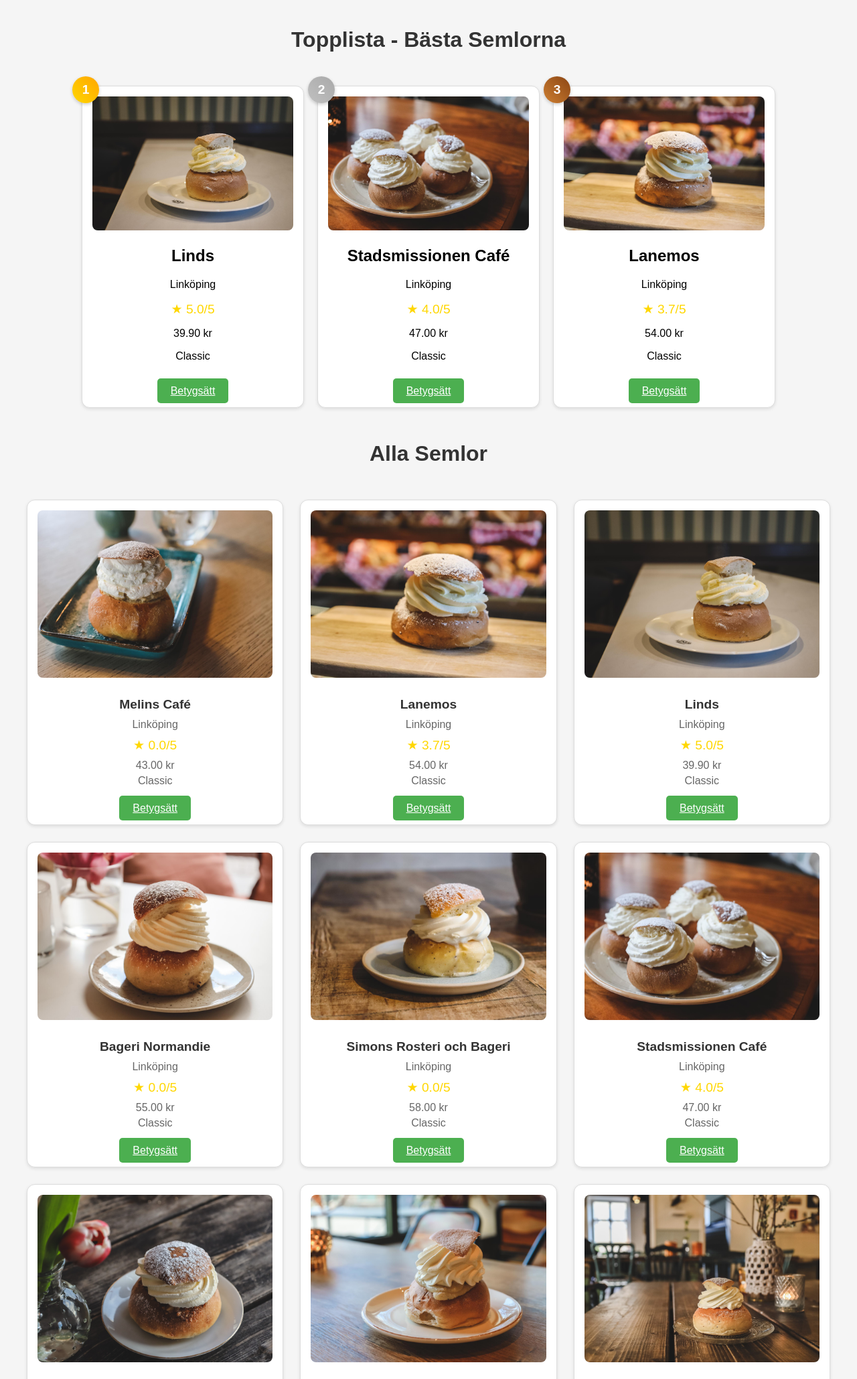
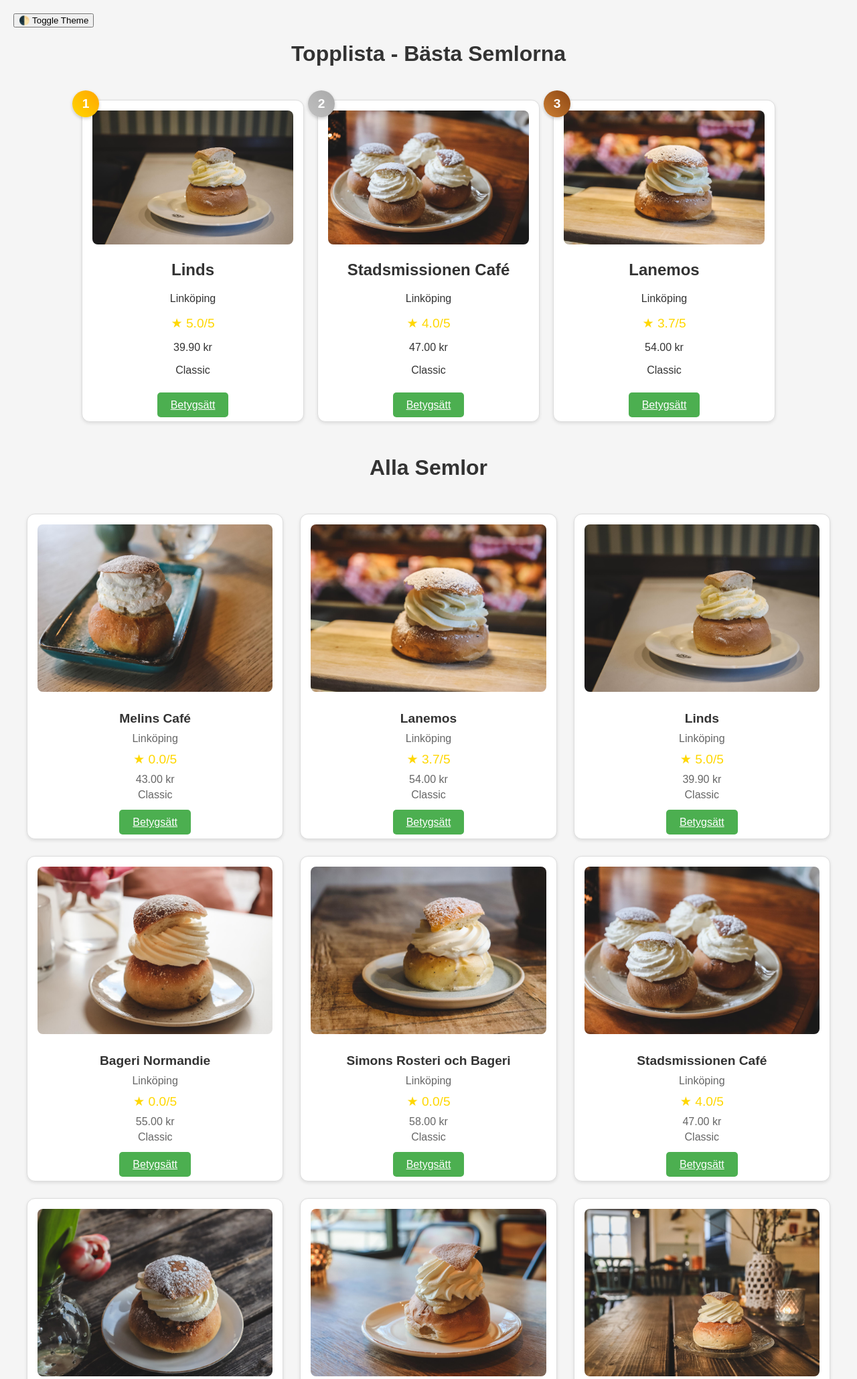
Before and after one commit to Johodah/Semla, a Django app: page / in a window 1280 px wide. Shown: the top 2059 px of the page at 67% size. Run offline with Django 5.2, Linux system fonts and the light colour scheme; data comes from the database, SQL or seed files in the repository.

Commit message:
added dark mode

```diff
--- a/semla_web/semla_django/templates/semla_django/home.html
+++ b/semla_web/semla_django/templates/semla_django/home.html
@@ -3,11 +3,28 @@
 <head>
     <title>Semlor i Sverige</title>
     <style>
+        :root {
+            --bg-color: #f5f5f5;
+            --card-bg: white;
+            --text-color: #333;
+            --border-color: #ddd;
+            --shadow-color: rgba(0,0,0,0.1);
+        }
+
+        [data-theme="dark"] {
+            --bg-color: #1a1a1a;
+            --card-bg: #2d2d2d;
+            --text-color: #fff;
+            --border-color: #404040;
+            --shadow-color: rgba(0,0,0,0.3);
+        }
         body {
-            background-color: #f5f5f5;
+            background-color: var(--bg-color);
             font-family: Arial, sans-serif;
             margin: 0;
             padding: 20px;
+            color: var(--text-color);
+            transition: all 0.3s ease;
         }
 
         .semla-grid {
@@ -114,15 +131,15 @@
     }
 
     .top-semla-card {
-        background: white;
-        border: 1px solid #ddd;
+        position: relative;
+        background: var(--card-bg);
+        border: 1px solid var(--border-color);
         border-radius: 12px;
         padding: 15px;
         text-align: center;
-        box-shadow: 0 2px 5px rgba(0,0,0,0.1);
+        box-shadow: 0 2px 5px var(--shadow-color);
         transition: transform 0.2s;
         width: 300px;
-        position: relative;
     }
 
     .medal {
@@ -139,6 +156,7 @@
         font-weight: bold;
         font-size: 1.2em;
         box-shadow: 0 2px 5px rgba(0,0,0,0.2);
+        z-index: 1;
     }
 
     .gold { background: linear-gradient(45deg, #FFD700, #FFA500); }
@@ -160,6 +178,7 @@
         </style>
 </head>
 <body>
+    <button class="theme-switch" onclick="toggleTheme()">🌓 Toggle Theme</button>
     {% if messages %}
     <div class="messages">
         {% for message in messages %}
@@ -191,7 +210,6 @@
         </div>
     {% endfor %}
 </div>
-
     <h1>Alla Semlor</h1>
     <div class="semla-grid">
         {% for semla in all_semlor %}
@@ -210,5 +228,23 @@
             </div>
         {% endfor %}
     </div>
+    <script>
+        function toggleTheme() {
+            const html = document.documentElement;
+            const currentTheme = html.getAttribute('data-theme');
+
+            if (currentTheme === 'dark') {
+                html.removeAttribute('data-theme');
+                localStorage.setItem('theme', 'light');
+            } else {
+                html.setAttribute('data-theme', 'dark');
+                localStorage.setItem('theme', 'dark');
+            }
+        }
+        const savedTheme = localStorage.getItem('theme');
+        if (savedTheme === 'dark') {
+            document.documentElement.setAttribute('data-theme', 'dark');
+        }
+    </script>
 </body>
 </html>
```
Also changed, not shown: semla_web/semla_django/templates/semla_django/rate_semla.html (+59 -5 lines).
